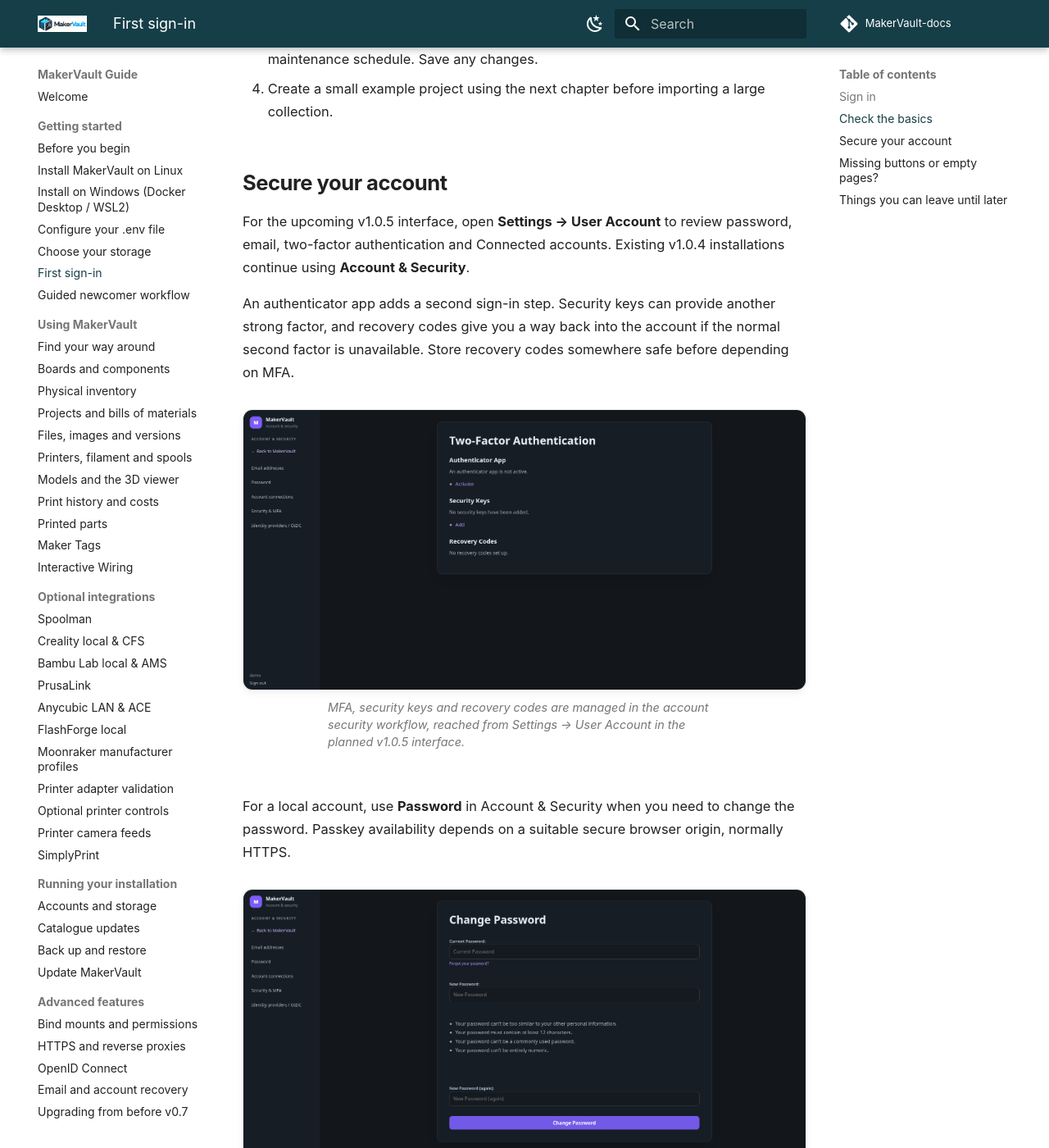
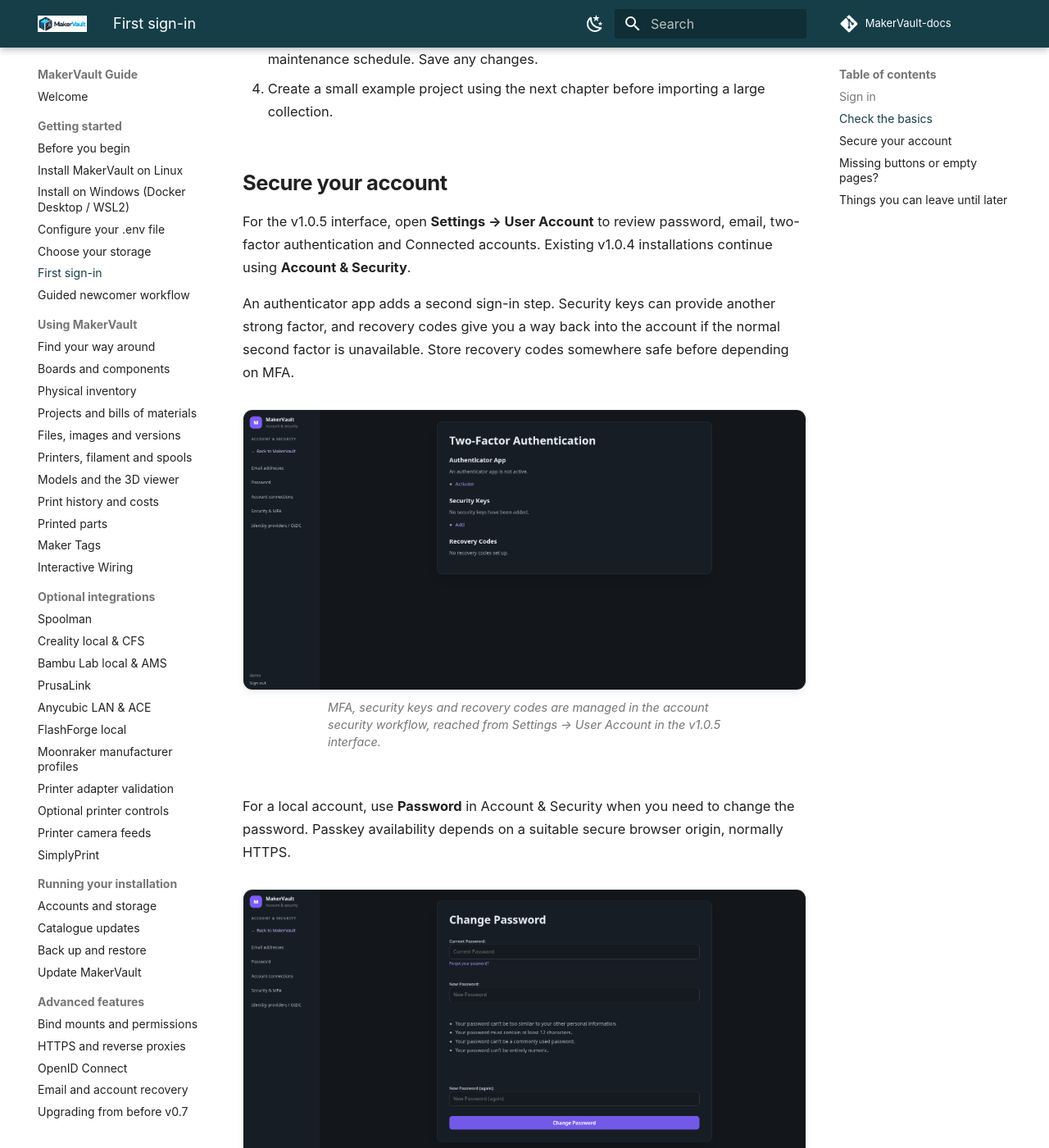
Before and after one commit to gavrd7/MakerVault-docs, an MkDocs documentation site: the page built from docs/guide/getting-started/first-sign-in.md, in a window 1280 px wide and 1400 px high, scrolled down 1628 px. Shown: the whole window at 82% size. Built offline with MkDocs 1.6.1 and Material for MkDocs 9.7.7, drawn with Linux system fonts in a browser that asks for light colours; comment, search, counter and statistics services are not loaded.

Commit message:
Refresh v1.0.5 release guidance in docs/guide/getting-started/first-sign-in.md

```diff
--- a/docs/guide/getting-started/first-sign-in.md
+++ b/docs/guide/getting-started/first-sign-in.md
@@ -27,13 +27,13 @@
 
 ## Secure your account
 
-For the upcoming v1.0.5 interface, open **Settings → User Account** to review password, email, two-factor authentication and Connected accounts. Existing v1.0.4 installations continue using **Account & Security**.
+For the v1.0.5 interface, open **Settings → User Account** to review password, email, two-factor authentication and Connected accounts. Existing v1.0.4 installations continue using **Account & Security**.
 
 An authenticator app adds a second sign-in step. Security keys can provide another strong factor, and recovery codes give you a way back into the account if the normal second factor is unavailable. Store recovery codes somewhere safe before depending on MFA.
 
 <figure markdown>
   ![MakerVault security page showing authenticator app, security key and recovery-code options.](../assets/screenshots/account-mfa.png)
-  <figcaption>MFA, security keys and recovery codes are managed in the account security workflow, reached from Settings → User Account in the planned v1.0.5 interface.</figcaption>
+  <figcaption>MFA, security keys and recovery codes are managed in the account security workflow, reached from Settings → User Account in the v1.0.5 interface.</figcaption>
 </figure>
 
 For a local account, use **Password** in Account & Security when you need to change the password. Passkey availability depends on a suitable secure browser origin, normally HTTPS.
```
